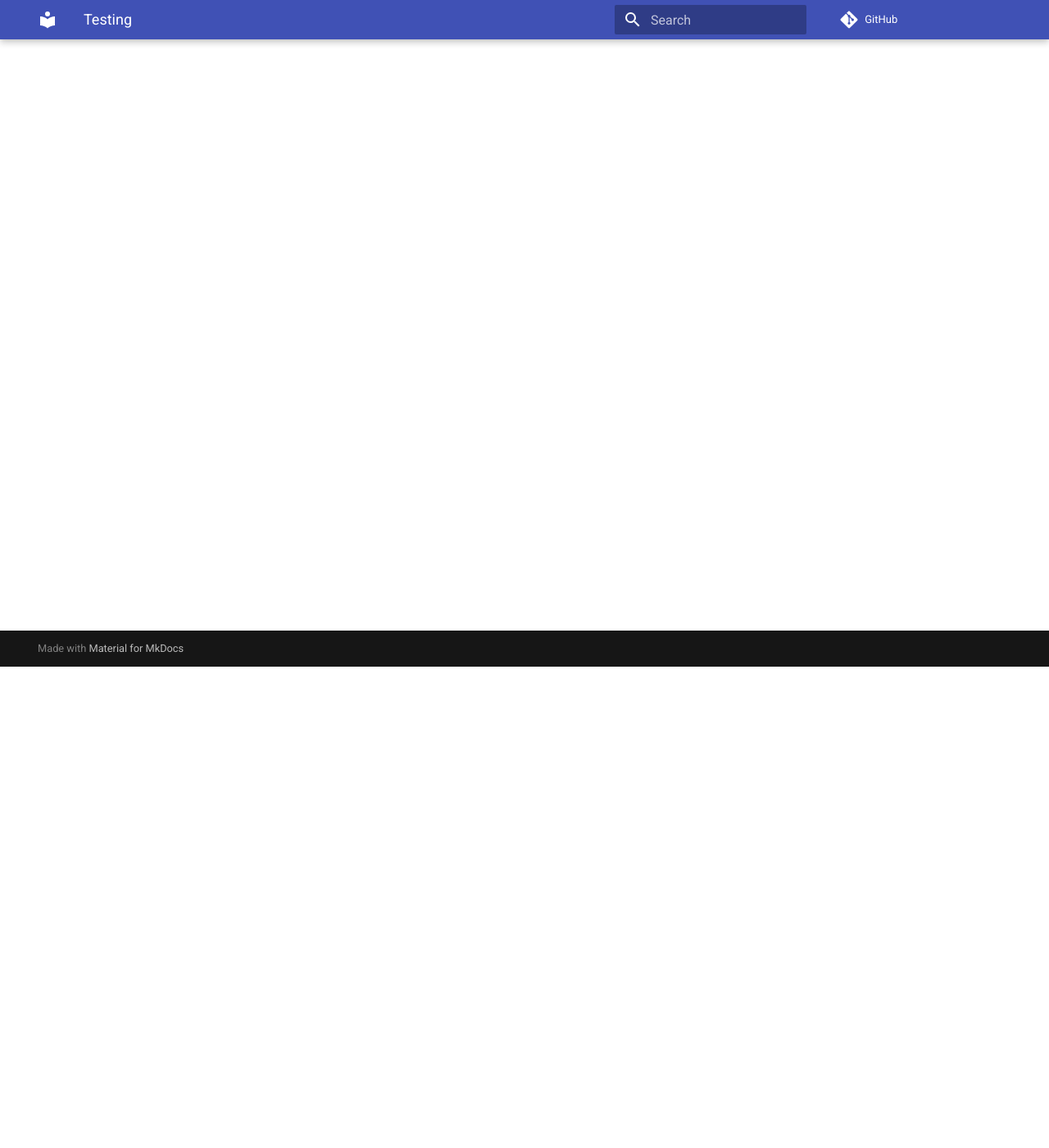
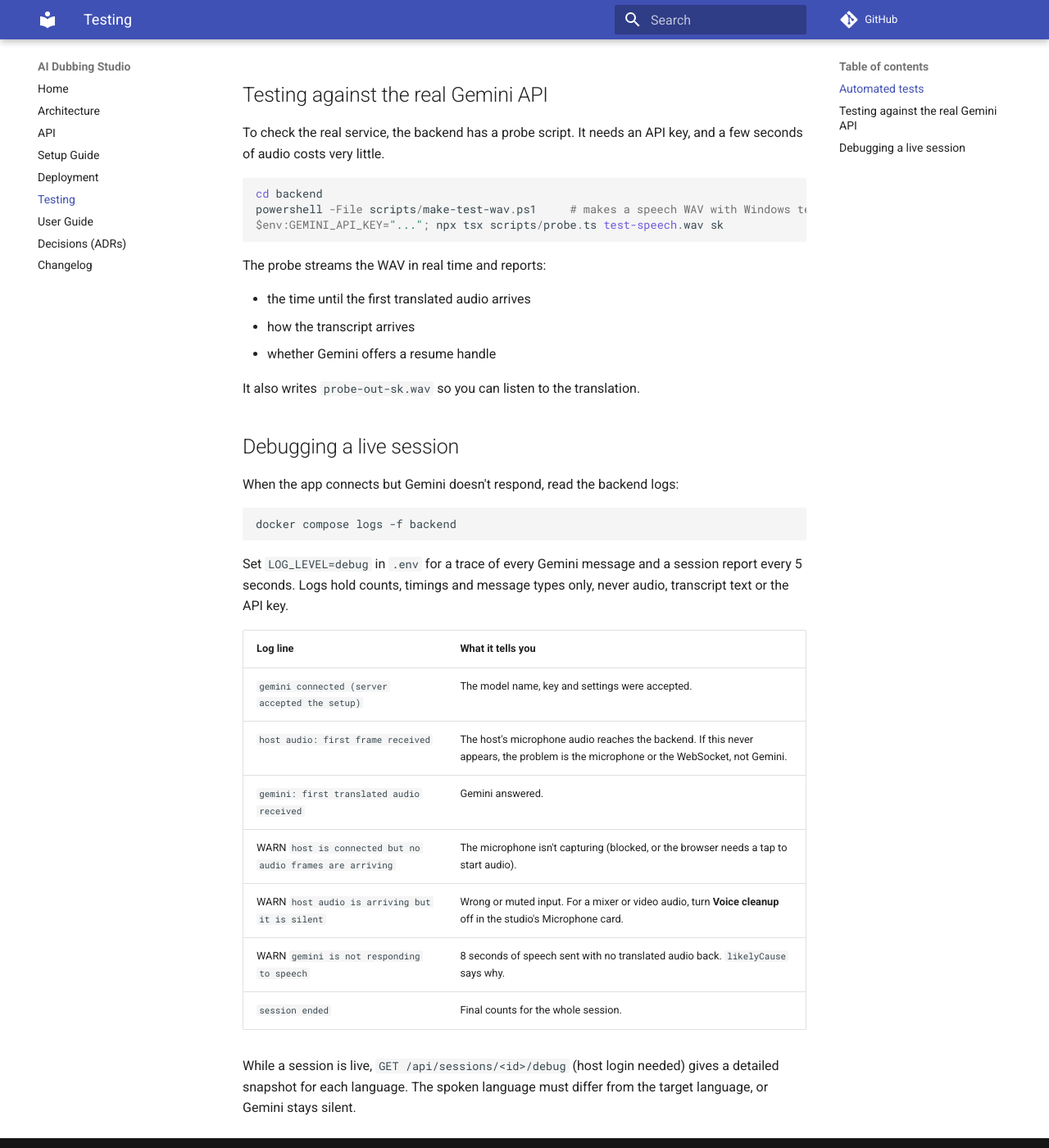
Before and after one commit to WH1TE-SHAD0W/ai-dubbing-studio, an MkDocs documentation site: the page built from docs/testing.md, in a window 1280 px wide and 1400 px high, scrolled down 587 px. Shown: the whole window at 82% size. Built offline with MkDocs 1.6.1 and Material for MkDocs 9.7.7, drawn with Linux system fonts in a browser that asks for light colours; comment, search, counter and statistics services are not loaded; some of the changed text lies outside the part shown.

Commit message:
docs: write testing page (YGP-2)
Co-Authored-By: Claude Opus 5.5 <noreply@anthropic.com>

````diff
--- a/docs/testing.md
+++ b/docs/testing.md
@@ -1 +1,67 @@
 # Testing
+
+## Automated tests
+
+Both the backend and the frontend use [Vitest](https://vitest.dev/). The tests use
+a **fake Gemini engine**, so they need no API key and cost nothing.
+
+```bash
+cd backend && npm test
+```
+
+```bash
+cd frontend && npm test
+```
+
+Run `npm run typecheck` in either folder to check the TypeScript types without
+building.
+
+| Where | Test files |
+|---|---|
+| `backend/test/` | `app` (HTTP routes), `session`, `gemini`, `gemini-protocol`, `basics` |
+| `frontend/src/` | `pages/pages`, `pages/createSession`, `components/MicPicker`, `live/mic`, `live/pcm`, `lib/lib` |
+
+## Testing against the real Gemini API
+
+To check the real service, the backend has a probe script. It needs an API key,
+and a few seconds of audio costs very little.
+
+```powershell
+cd backend
+powershell -File scripts/make-test-wav.ps1     # makes a speech WAV with Windows text-to-speech
+$env:GEMINI_API_KEY="..."; npx tsx scripts/probe.ts test-speech.wav sk
+```
+
+The probe streams the WAV in real time and reports:
+
+- the time until the first translated audio arrives
+- how the transcript arrives
+- whether Gemini offers a resume handle
+
+It also writes `probe-out-sk.wav` so you can listen to the translation.
+
+## Debugging a live session
+
+When the app connects but Gemini doesn't respond, read the backend logs:
+
+```bash
+docker compose logs -f backend
+```
+
+Set `LOG_LEVEL=debug` in `.env` for a trace of every Gemini message and a
+session report every 5 seconds. Logs hold counts, timings and message types
+only, never audio, transcript text or the API key.
+
+| Log line | What it tells you |
+|---|---|
+| `gemini connected (server accepted the setup)` | The model name, key and settings were accepted. |
+| `host audio: first frame received` | The host's microphone audio reaches the backend. If this never appears, the problem is the microphone or the WebSocket, not Gemini. |
+| `gemini: first translated audio received` | Gemini answered. |
+| WARN `host is connected but no audio frames are arriving` | The microphone isn't capturing (blocked, or the browser needs a tap to start audio). |
+| WARN `host audio is arriving but it is silent` | Wrong or muted input. For a mixer or video audio, turn **Voice cleanup** off in the studio's Microphone card. |
+| WARN `gemini is not responding to speech` | 8 seconds of speech sent with no translated audio back. `likelyCause` says why. |
+| `session ended` | Final counts for the whole session. |
+
+While a session is live, `GET /api/sessions/<id>/debug` (host login needed) gives
+a detailed snapshot for each language. The spoken language must differ from the
+target language, or Gemini stays silent.
````
